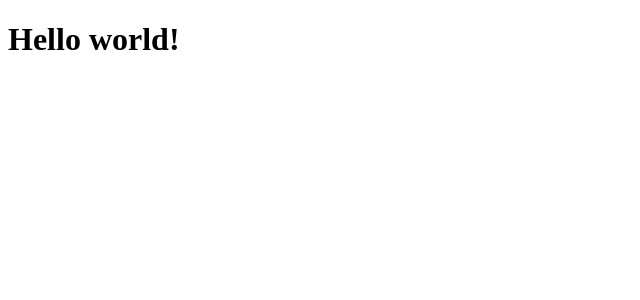
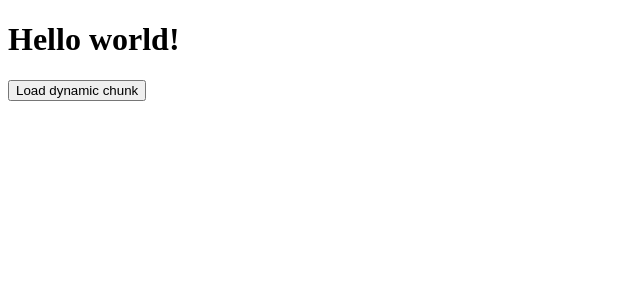
Before and after one commit to fa93hws/simple-typescript-react-starter, a React app: page / in a window 1280 px wide. Shown: the top 300 px of the page, without its empty margins (0-640 px from the left). Built offline with nearby package versions, Linux system fonts and the light colour scheme.

Commit message:
add example

```diff
--- a/package.json
+++ b/package.json
@@ -12,7 +12,6 @@
     "@types/webpack": "^4.32.0",
     "@types/webpack-dev-server": "^3.1.7",
     "@types/webpack-merge": "^4.1.5",
-    "awesome-typescript-loader": "^5.2.1",
     "cross-env": "^5.2.0",
     "css-loader": "^3.0.0",
     "html-webpack-plugin": "^3.2.0",
@@ -25,7 +24,7 @@
     "ts-node": "^8.3.0",
     "tsconfig-paths": "^3.8.0",
     "typescript": "^3.5.3",
-    "webpack": "4.28.4",
+    "webpack": "^4.37.0",
     "webpack-cli": "^3.3.5",
     "webpack-dev-server": "^3.7.2",
     "webpack-merge": "^4.2.1"
--- /dev/null
+++ b/src/hello-world/dynamic-chunk.tsx
@@ -0,0 +1,7 @@
+import * as React from 'react';
+
+export const DynamicComponent = () => (
+  <h1>
+    I come from dynamic import
+  </h1>
+);
--- a/src/hello-world/hello-world.tsx
+++ b/src/hello-world/hello-world.tsx
@@ -2,8 +2,19 @@ import * as React from 'react';
 import styles from './hello-world.css';
 import testStyles from './test.css';
 
-export const HelloWorld = () => (
-  <div className={styles.header}>
-    <h1 className={testStyles.footer}>Hello world!</h1>
-  </div>
-);
+export const HelloWorld = () => {
+  const [DynamicComponent, setDynamicComponent] = React.useState<React.ComponentType>();
+  const onClick = React.useCallback(async () => {
+    const { DynamicComponent } = await import(/* webpackChunkName: "dynamic-chunk" */ './dynamic-chunk');
+    setDynamicComponent(() => DynamicComponent);
+  }, [setDynamicComponent])
+  return (
+    <div className={styles.header}>
+      <h1 className={testStyles.footer}>Hello world!</h1>
+      <button onClick={onClick}>
+        Load dynamic chunk
+      </button>
+      {DynamicComponent && <DynamicComponent/>}
+    </div>
+  )
+};
```
Also changed, not shown: 1 other file (tests, documents, lock files or other folders).
